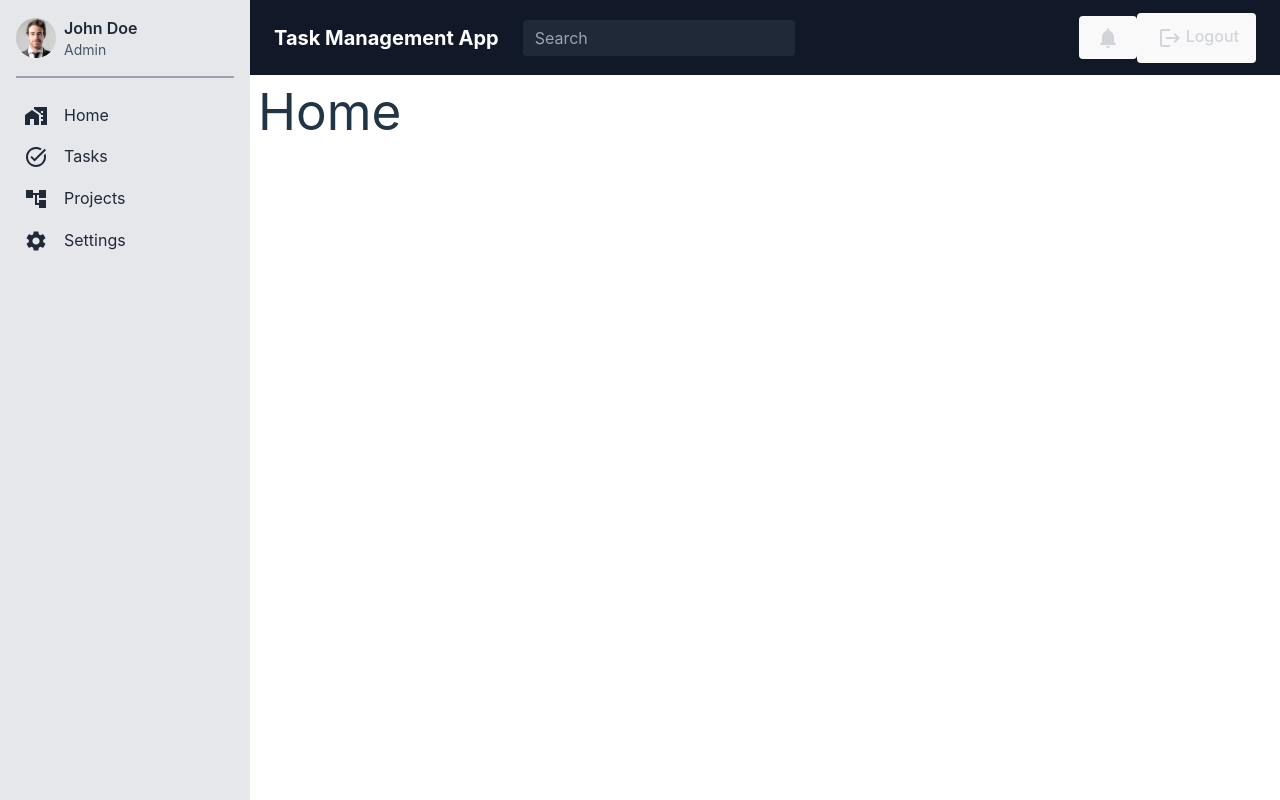
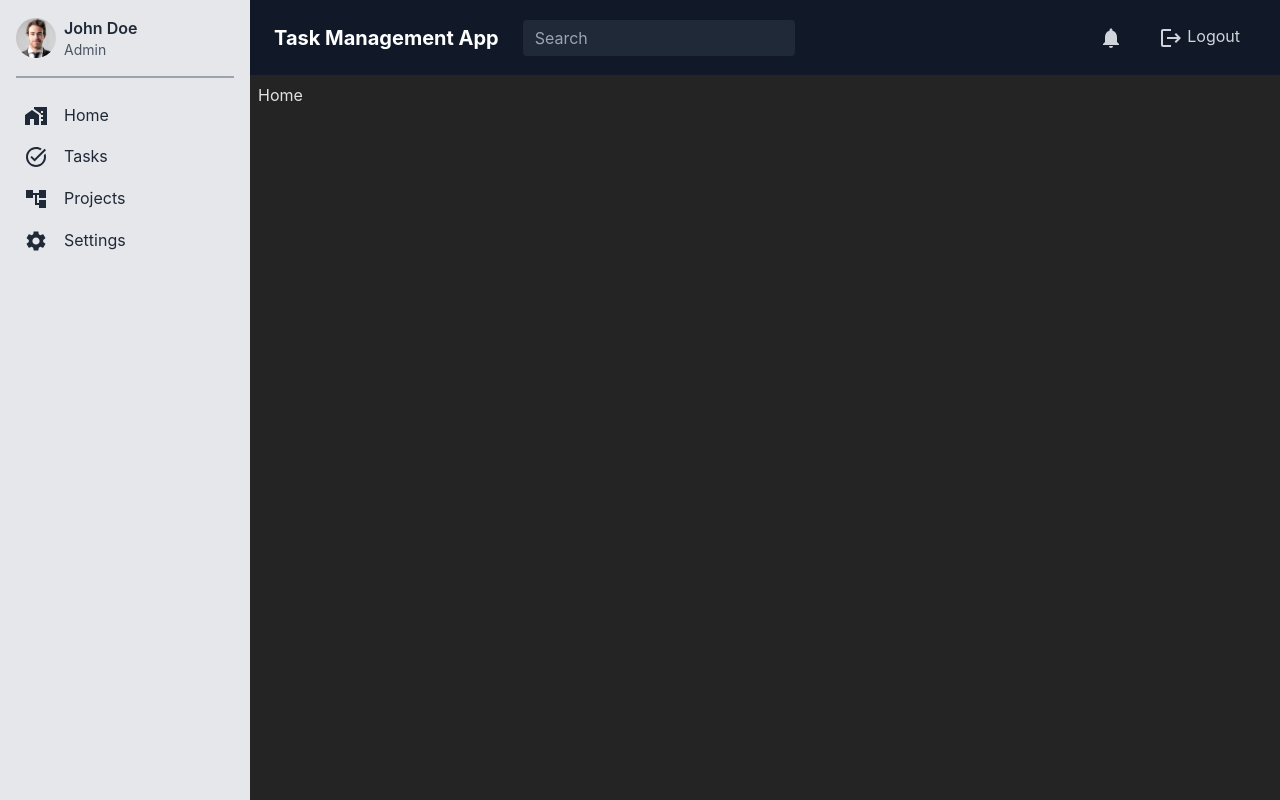
Before and after one commit to Fellah-wassim/Task-Management-Application, a React (Vite) app: page / in a window 1280 px wide. Built offline with nearby package versions, Linux system fonts and the light colour scheme.

Commit message:
init index.css

```diff
--- a/src/index.css
+++ b/src/index.css
@@ -17,57 +17,3 @@
   -moz-osx-font-smoothing: grayscale;
   -webkit-text-size-adjust: 100%;
 }
-
-a {
-  font-weight: 500;
-  color: #646cff;
-  text-decoration: inherit;
-}
-a:hover {
-  color: #535bf2;
-}
-
-body {
-  margin: 0;
-  display: flex;
-  place-items: center;
-  min-width: 320px;
-  min-height: 100vh;
-}
-
-h1 {
-  font-size: 3.2em;
-  line-height: 1.1;
-}
-
-button {
-  border-radius: 8px;
-  border: 1px solid transparent;
-  padding: 0.6em 1.2em;
-  font-size: 1em;
-  font-weight: 500;
-  font-family: inherit;
-  background-color: #1a1a1a;
-  cursor: pointer;
-  transition: border-color 0.25s;
-}
-button:hover {
-  border-color: #646cff;
-}
-button:focus,
-button:focus-visible {
-  outline: 4px auto -webkit-focus-ring-color;
-}
-
-@media (prefers-color-scheme: light) {
-  :root {
-    color: #213547;
-    background-color: #ffffff;
-  }
-  a:hover {
-    color: #747bff;
-  }
-  button {
-    background-color: #f9f9f9;
-  }
-}
```
